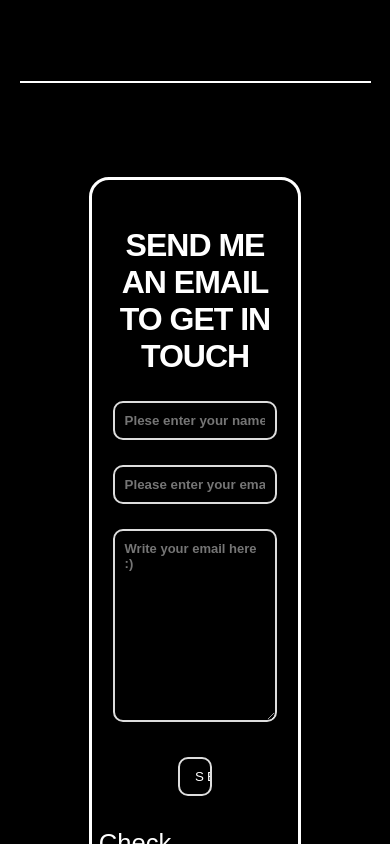
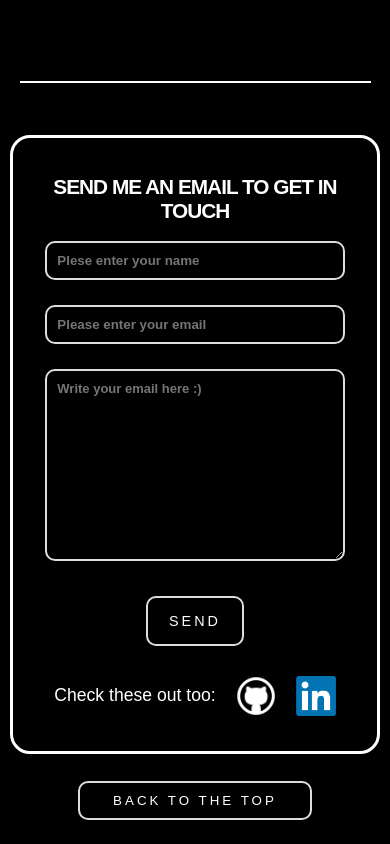
Before and after one commit to evandalmeida/portfolio_website, a React (Create React App) app: page /projects in a window 390 px wide. Shown: the part 1760-2604 px from the top of the page. Built offline with nearby package versions, Linux system fonts and the light colour scheme.

Commit message:
footer fixed

```diff
--- a/src/components/CSS/footer.css
+++ b/src/components/CSS/footer.css
@@ -153,3 +153,35 @@
     width: 90vw;
     border-bottom: 2px solid white;
 }
+
+/* RESPONSIVENESS MOBILE */
+@media (max-width: 600px) {
+    .footer {
+        margin: 0vh auto 1vh;
+        width: 100%;
+    }
+
+    .footer-header {
+        font-size: 1.3rem;
+    }
+
+    .logos-container h3 {
+        font-size: 1.1rem;
+    }
+
+    .block {
+        margin: 30vh auto 5vh auto;
+        width: 90%;
+        border-bottom: 2px solid white;
+    }
+
+    .submit {
+        padding: 15px 20px;
+        font-size: .9rem;
+        width: 30%;
+    }
+
+    .top {
+        width: 60%;
+    }
+};
--- a/src/components/CSS/home.css
+++ b/src/components/CSS/home.css
@@ -74,7 +74,7 @@
     }
 
     .type-text {
-        min-height: 40vh;
+        min-height: 50vh;
         margin: auto;
         display: flex;
         justify-content: center;
--- a/src/components/CSS/projects.css
+++ b/src/components/CSS/projects.css
@@ -157,7 +157,6 @@
         display: flex;
         flex-direction: column;
         justify-content: center;
-
         margin-bottom: 12vh;
     }
 
@@ -181,11 +180,22 @@
     }
 
     .github-button {
+        background-color: black;
+        color: white;
+        padding: 12px 1px 10px 3px;
+        border: 3px solid #ddd;
+        border-radius: 10px;
+        margin: 2vh 0 1vh;
+        cursor: pointer;
         width: 20vw;
+        letter-spacing: 3px;
         font-size: 1rem;
+
     }
 
     .desc-title {
+        display: flex;
+        flex-direction: row;
         width: 100%;
         justify-content: space-between;
         align-items: center;
@@ -203,6 +213,7 @@
     .BTP video {
         width: 100%;
         height: auto;
+        border-radius: 10px;
     }
 
     .BTP .description {
@@ -221,7 +232,6 @@
         display: flex;
         flex-direction: row;
         justify-content: space-between;
-        align-items: center;
         gap: 1vw;
         width: 100%;
     }
@@ -246,4 +256,5 @@
     #projects-cont {
         gap: 1vh;
     }
+
 };
```
Also changed, not shown: src/components/CSS/navBar.css (+1 -8 lines).
